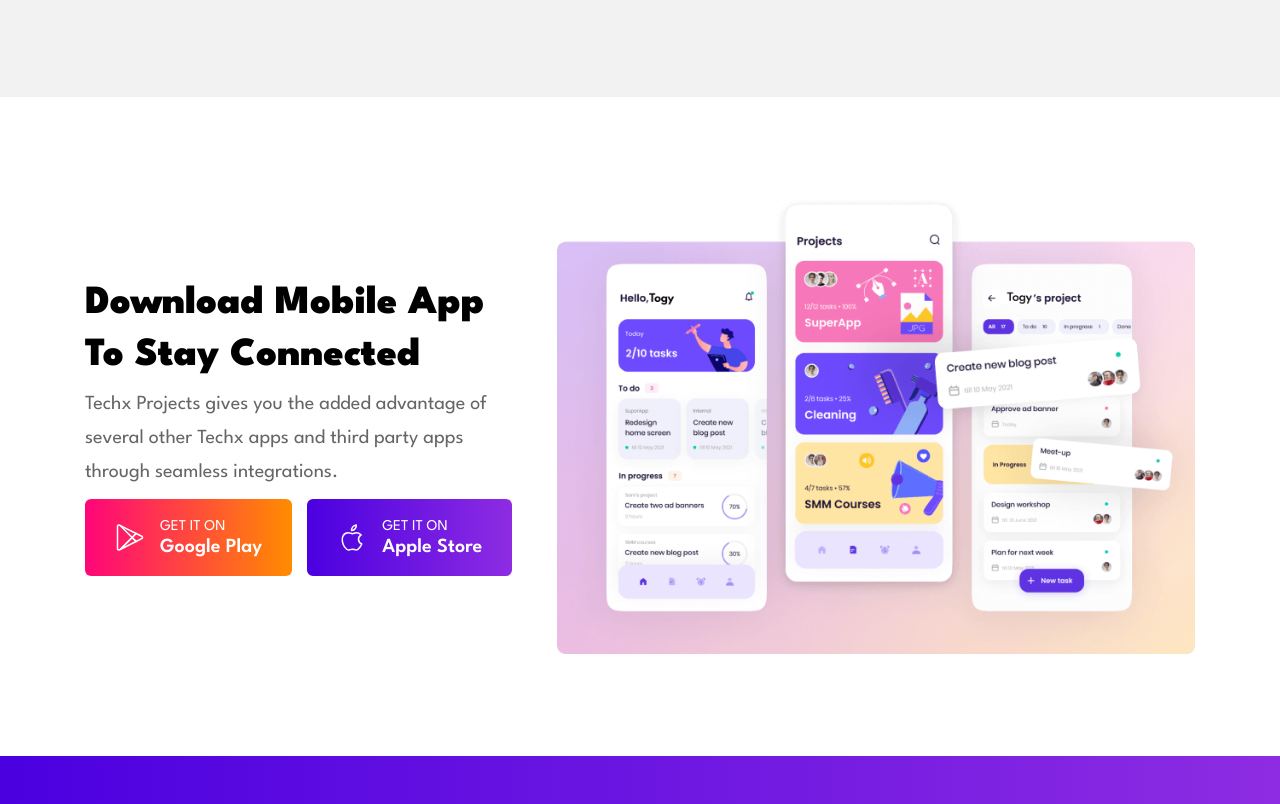
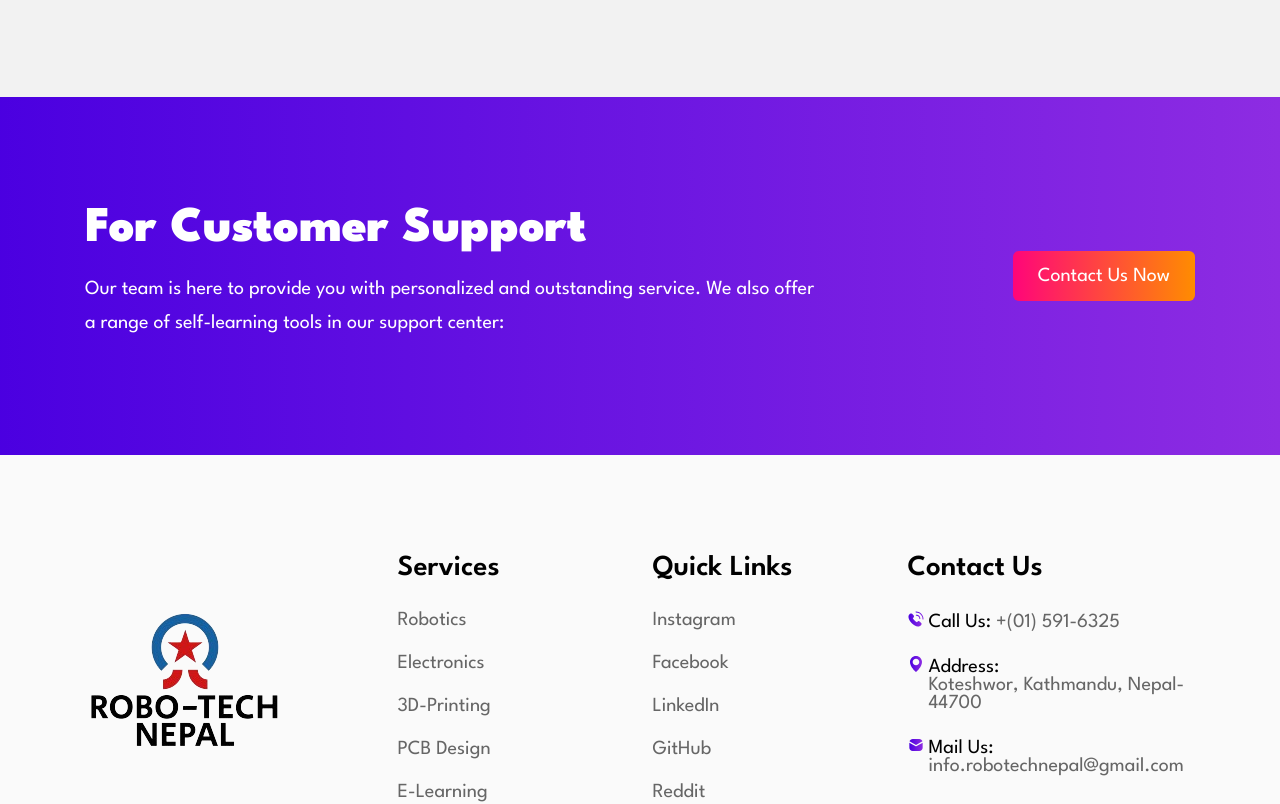
Before and after one commit to robotechNepal/Website, a plain HTML site: page index.html in a window 1280 px wide. Shown: the part 3810-4614 px from the top of the page. Drawn offline with nearby package versions, Linux system fonts and the light colour scheme.

Commit message:
Update index.html

```diff
--- a/index.html
+++ b/index.html
@@ -549,61 +549,6 @@
 
 
 
-
-
-      <!--
-        - #APP
-      -->
-
-      <section class="section app">
-        <div class="container">
-
-          <div class="app-content">
-
-            <h2 class="h2 section-title">Download Mobile App To Stay Connected</h2>
-
-            <p class="section-text">
-              Techx Projects gives you the added advantage of several other Techx apps and third party apps through
-              seamless
-              integrations.
-            </p>
-
-            <div class="btn-group">
-
-              <a href="#" class="btn btn-primary">
-                <img src="./assets/images/play-store.svg" width="30" height="31" loading="lazy" alt="play store icon">
-
-                <span class="span">
-                  GET IT ON
-                  <strong class="strong">Google Play</strong>
-                </span>
-              </a>
-
-              <a href="#" class="btn btn-secondary">
-                <img src="./assets/images/apple-store.svg" width="30" height="31" loading="lazy" alt="apple store icon">
-
-                <span class="span">
-                  GET IT ON
-                  <strong class="strong">Apple Store</strong>
-                </span>
-              </a>
-
-            </div>
-
-          </div>
-
-          <figure class="app-banner">
-            <img src="./assets/images/app-banner.png" width="748" height="536" loading="lazy" alt="app screenshot"
-              class="w-100">
-          </figure>
-
-        </div>
-      </section>
-
-
-
-
-
       <!--
         - #SUPPORT
       -->
```
